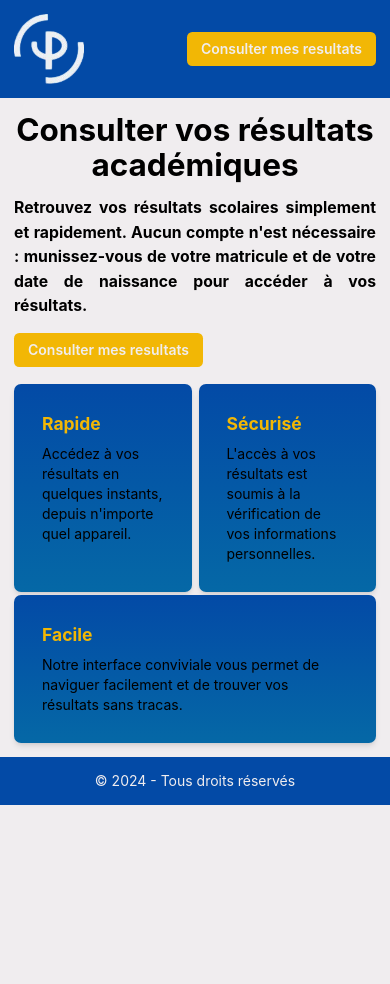
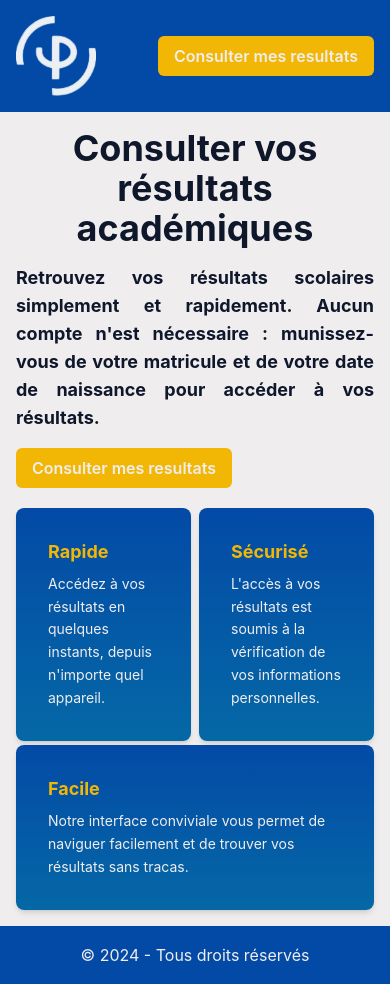
Before and after one commit to DevLocky10/pigier, a React (Vite) app: page / in a window 390 px wide. Before the commit the page ends 844 px from the top, so only its background shows below. Built offline with nearby package versions, Linux system fonts and the light colour scheme.

Commit message:
Set a consistent responsive type scale

```diff
--- a/src/index.css
+++ b/src/index.css
@@ -3,23 +3,25 @@
 @theme {
   --color-primary: #F2B705;
   --color-primary-light: #F2E399;
-
   --color-secondary: #034AA6;
   --color-secondary-light: #0568A6;
-
   --color-surface: #789EBF;
-
   --color-neutral: #F0EDEF;
 }
 
 html {
-  @apply text-sm md:text-lg lg:text-xl;
-  @apply bg-neutral;
+  font-size: 100%;
+  @apply scroll-smooth bg-neutral;
+}
+
+body {
+  @apply m-0 min-h-screen min-w-[320px] bg-neutral text-base leading-relaxed text-slate-900 antialiased;
+  font-family: Inter, ui-sans-serif, system-ui, -apple-system, BlinkMacSystemFont, "Segoe UI", sans-serif;
 }
 
 @layer utilities {
   .btn {
-    @apply px-4 py-2 rounded-md text-neutral font-semibold;
+    @apply inline-flex items-center justify-center rounded-md px-4 py-2 text-base leading-6 font-semibold text-neutral transition-colors duration-200 focus-visible:outline-none focus-visible:ring-2 focus-visible:ring-primary focus-visible:ring-offset-2;
   }
 
   .btn-primary {
@@ -27,21 +29,25 @@ html {
   }
 
   .btn-secondary {
-    @apply  bg-secondary-light hover:bg-secondary;
+    @apply bg-secondary-light hover:bg-secondary;
   }
 
   .infoCard {
-    @apply p-4 rounded-lg shadow-md;
+    @apply overflow-hidden rounded-lg p-4 shadow-md;
     background: linear-gradient(to bottom, var(--color-secondary), var(--color-secondary-light));
   }
 
   .infoCard h2 {
-    @apply text-xl font-bold mb-2;
+    @apply mb-2 text-lg leading-snug font-bold sm:text-xl;
     color: var(--color-primary);
   }
 
+  .infoCard p {
+    @apply text-sm leading-relaxed text-neutral sm:text-base;
+  }
+
   .linkCard {
-    @apply p-4 rounded-lg shadow-md text-lg font-bold;
+    @apply rounded-lg p-4 text-base leading-snug font-bold shadow-md transition-colors sm:text-lg;
     background: linear-gradient(to bottom, var(--color-secondary), var(--color-secondary-light));
   }
 }
```
